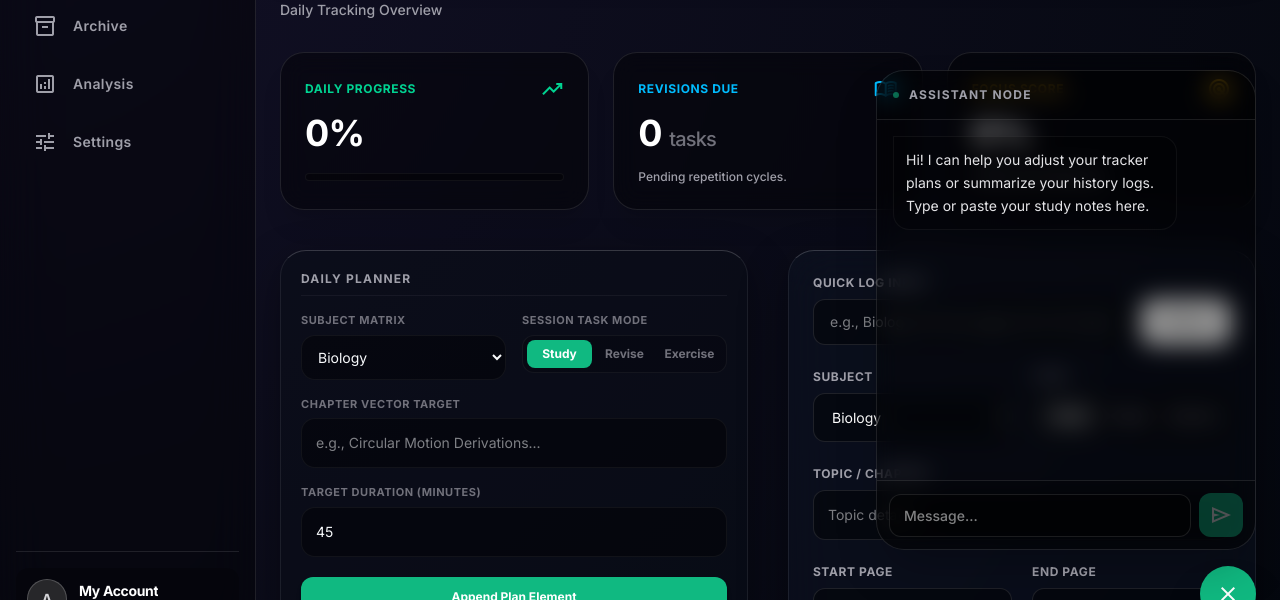
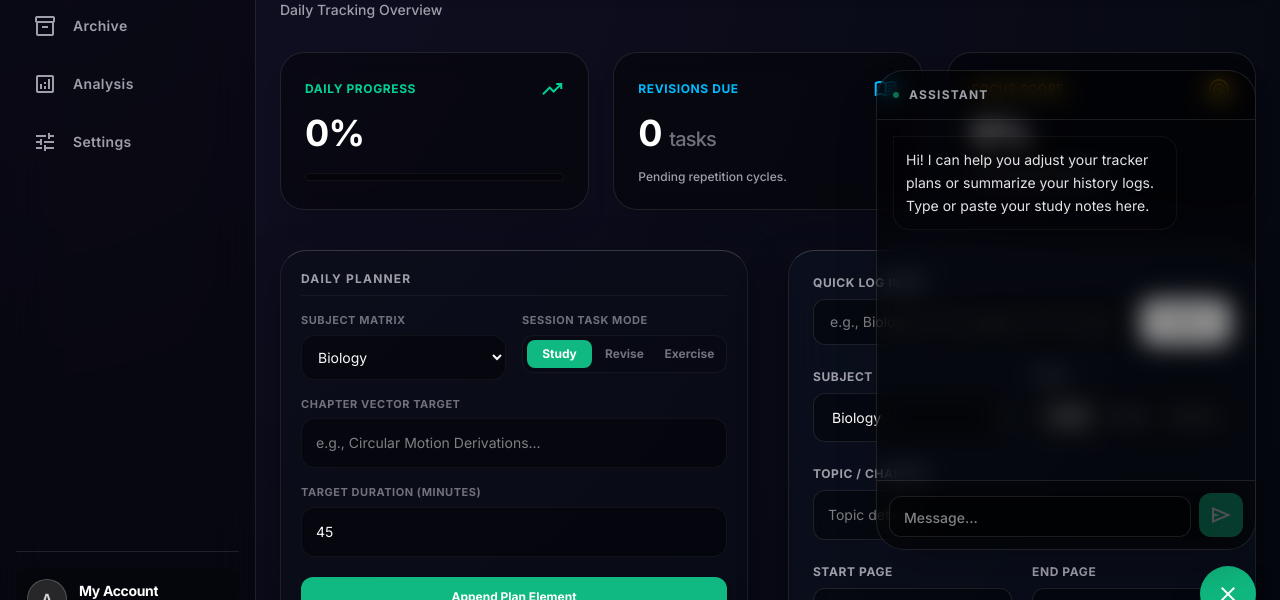
Before and after one commit to gaurav-9869/Study-Tracker, a React (Vite) app: page / in a window 1280 px wide. Both pictures are taken after a click on the button "chat_bubble". Shown: the part 154-754 px from the top of the page. Built offline with nearby package versions, Linux system fonts and the light colour scheme.

Commit message:
Update Chatbot.tsx

```diff
--- a/src/components/Chatbot.tsx
+++ b/src/components/Chatbot.tsx
@@ -70,10 +70,10 @@ export default function Chatbot({ morningPlan, setMorningPlan, loggedSessions, s
         Keep responses conversational, concise, and focused.
       `;
 
+      // Corrected payload block structural formatting prevents connection drops
       const reqBody = {
         contents: [
           {
-            role: 'user',
             parts: [{ text: `${contextPrompt}\n\nUser request: "${userText}"` }]
           }
         ]
@@ -126,7 +126,7 @@ export default function Chatbot({ morningPlan, setMorningPlan, loggedSessions, s
 
   return (
     <>
-      {/* Goal #12: Primary circle matches your dynamic wallpaper extracted tone accent dynamically */}
+      {/* Floating Chat Trigger Bubble */}
       <button
         onClick={() => setIsOpen(!isOpen)}
         className="fixed bottom-6 right-6 w-14 h-14 rounded-full text-white flex items-center justify-center shadow-2xl hover:scale-105 active:scale-95 transition-all cursor-pointer z-50"
@@ -135,14 +135,16 @@ export default function Chatbot({ morningPlan, setMorningPlan, loggedSessions, s
         <span className="material-symbols-outlined text-[24px]">{isOpen ? 'close' : 'chat_bubble'}</span>
       </button>
 
-      {/* Goal #7 & #8: Tint-free neutral glass modal panel container */}
-      {isOpen && (
-        <div className="fixed bottom-24 right-6 w-[calc(100vw-2rem)] sm:w-[380px] h-[480px] bg-black/40 backdrop-blur-md border border-white/10 flex flex-col overflow-hidden z-50 rounded-[28px] shadow-2xl">
-
-          {/* Goal #13: Pruned away redundant labels. Clean header alignment */}
+      {/* Slide-out Glass Chat Drawer Panel with smooth animation states toggled via open conditions */}
+      <div
+        className={`fixed bottom-24 right-6 w-[calc(100vw-2rem)] sm:w-[380px] h-[480px] bg-black/40 backdrop-blur-md border border-white/10 flex flex-col overflow-hidden z-50 rounded-[28px] shadow-2xl transition-all duration-300 cubic-bezier(0.16, 1, 0.3, 1) ${
+          isOpen ? 'opacity-100 translate-y-0 scale-100 pointer-events-auto' : 'opacity-0 translate-y-4 scale-95 pointer-events-none'
+        }`}
+      >
+        {/* Header Panel */}
         <div className="p-4 border-b border-white/10 bg-black/20 flex items-center gap-2.5">
           <span className="w-1.5 h-1.5 rounded-full animate-pulse" style={{ backgroundColor: 'var(--theme-primary, #10B981)' }}></span>
-            <h3 className="text-xs font-bold uppercase tracking-widest text-zinc-400">Assistant Node</h3>
+          <h3 className="text-xs font-bold uppercase tracking-widest text-zinc-400">Assistant</h3>
         </div>
 
         {/* Message Stream */}
@@ -197,7 +199,6 @@ export default function Chatbot({ morningPlan, setMorningPlan, loggedSessions, s
         </div>
 
       </div>
-      )}
     </>
   );
 }
```
Lines whose indentation alone changed are shown as unchanged.
